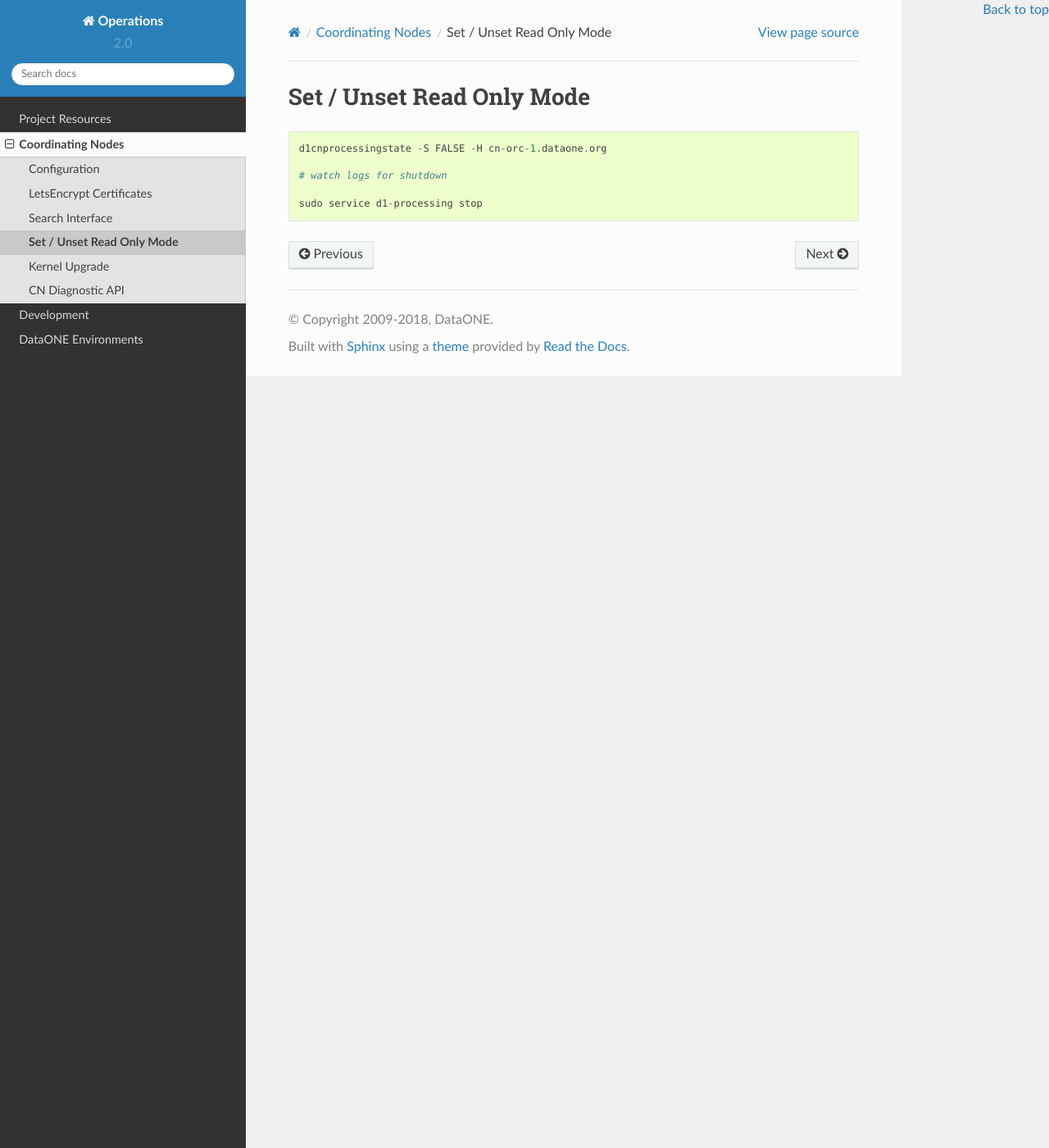
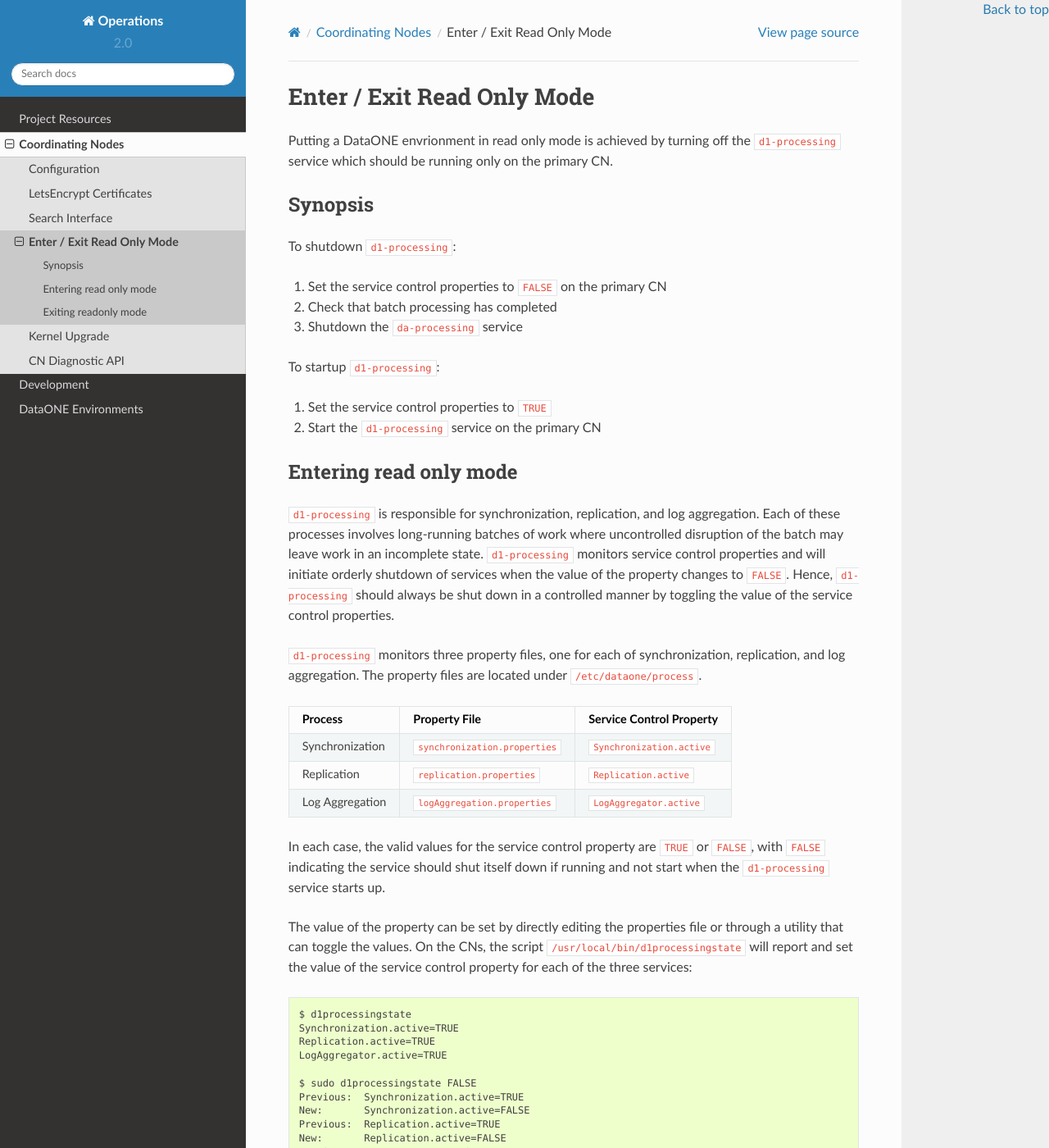
Before and after one commit to DataONEorg/Operations_Documentation, a Sphinx documentation site: the page built from source/CN/readonly.rst, in a window 1280 px wide and 1400 px high. Shown: the whole window at 82% size. Built offline with Sphinx 7.4.7 and the Read the Docs theme 2.0.0, drawn with Linux system fonts in a browser that asks for light colours; formulas are drawn with MathJax 3; pages that are not in the unit, such as notebooks, are missing from menus; some of the changed text lies outside the part shown.

Commit message:
Fleshed out readonly operation

```diff
--- a/source/CN/readonly.rst
+++ b/source/CN/readonly.rst
@@ -1,11 +1,112 @@
-Set / Unset Read Only Mode
-==========================
+Enter / Exit Read Only Mode
+===========================
+
+Putting a DataONE envrionment in read only mode is achieved by turning off the
+``d1-processing`` service which should be running only on the primary CN.
+
+Synopsis
+--------
+
+To shutdown ``d1-processing``:
+
+1. Set the service control properties to ``FALSE`` on the primary CN
+2. Check that batch processing has completed
+3. Shutdown the ``da-processing`` service
+
+To startup ``d1-processing``:
+
+1. Set the service control properties to ``TRUE``
+2. Start the ``d1-processing`` service on the primary CN
+
+Entering read only mode
+-----------------------
+
+``d1-processing`` is responsible for synchronization, replication, and
+log aggregation. Each of these processes involves long-running batches of
+work where uncontrolled disruption of the batch may leave work in an incomplete
+state. ``d1-processing`` monitors service control properties and will initiate
+orderly shutdown of services when the value of the property changes to
+``FALSE``. Hence, ``d1-processing`` should always be shut down in a controlled
+manner by toggling the value of the service control properties.
+
+``d1-processing`` monitors three property files, one for each of
+synchronization, replication, and log aggregation. The property files are
+located under ``/etc/dataone/process``.
+
+================ =============================== ==========================
+Process          Property File                   Service Control Property
+================ =============================== ==========================
+Synchronization  ``synchronization.properties``  ``Synchronization.active``
+Replication      ``replication.properties``      ``Replication.active``
+Log Aggregation  ``logAggregation.properties``   ``LogAggregator.active``
+================ =============================== ==========================
+
+In each case, the valid values for the service control property are ``TRUE`` or
+``FALSE``, with ``FALSE`` indicating the service should shut itself down if
+running and not start when the ``d1-processing`` service starts up.
+
+The value of the property can be set by directly editing the properties file or
+through a utility that can toggle the values. On the CNs, the script
+``/usr/local/bin/d1processingstate`` will report and set the value of the
+service control property for each of the three services::
+
+  $ d1processingstate
+  Synchronization.active=TRUE
+  Replication.active=TRUE
+  LogAggregator.active=TRUE
+
+  $ sudo d1processingstate FALSE
+  Previous:  Synchronization.active=TRUE
+  New:       Synchronization.active=FALSE
+  Previous:  Replication.active=TRUE
+  New:       Replication.active=FALSE
+  Previous:  LogAggregator.active=TRUE
+  New:       LogAggregator.active=FALSE
 
 
-::
+A fabric script to toggle service values is also available for remotely setting
+the service control property values::
 
   d1cnprocessingstate -S FALSE -H cn-orc-1.dataone.org
 
-  # watch logs for shutdown
+After setting the service control properties to FALSE, it may take some time
+for services to shutdown before the ``d1-processing`` service can be shutdown.
+
+The state of the services can be determined by watching the respective service
+logs.
+
+================ ==========================================================
+Process          Log File
+================ ==========================================================
+Synchronization  ``/var/log/dataone/synchronize/cn-synchronization.log``
+Replication      ``/var/log/dataone/replicate/cn-replication.log``
+Log Aggregation  ``/var/log/dataone/logAggregate/cn-aggregation.log``
+================ ==========================================================
+
+The ``cn-synchronization.log`` will emit a message like::
+
+  [ WARN] 2018-07-02 11:51:10,000 [SynchronizationQuartzScheduler_Worker-21]  (MemberNodeHarvestJob:execute:75) null-  ObjectListHarvestTask Disabled
+  [ WARN] 2018-07-02 11:51:47,982 [SynchronizationQuartzScheduler_Worker-20]  (SyncMetricLogJob:execute:50) SyncMetricLogJob Disabled
+
+
+When satisfied that ``d1-processing`` activity has completed, the service may
+be stopped::
 
   sudo service d1-processing stop
+
+
+Exiting readonly mode
+---------------------
+
+Exiting read only mode requires ensuring that the service control properties are
+set to ``TRUE`` then starting the ``d1-processing`` service::
+
+  $ sudo d1processingstate TRUE
+  Previous:  Synchronization.active=FALSE
+  New:       Synchronization.active=TRUE
+  Previous:  Replication.active=FALSE
+  New:       Replication.active=TRUE
+  Previous:  LogAggregator.active=FALSE
+  New:       LogAggregator.active=TRUE
+
+  $ sudo service d1-processing start
```
